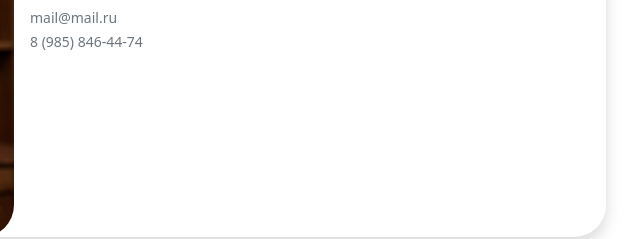
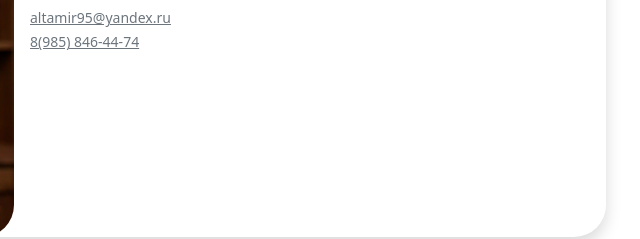
Before and after one commit to oktyabrsky/oktyabrsky.github.io, a plain HTML site: page index.html in a window 1280 px wide. Shown: the part 266-505 px from the top of the page, 626-1266 px from the left. Drawn offline with nearby package versions, Linux system fonts and the light colour scheme.

Commit message:
Update index.html

```diff
--- a/index.html
+++ b/index.html
@@ -19,20 +19,20 @@
                     Ивантеевка
                 </a>
                 <div class="" id="navbarSupportedContent">
-                    <a class="icon-in-navbar" href="mailto:altamir95@yandex.ru">
+                    <a class="icon-in-navbar" href="https://t.me/shamil_alibekov">
                         <img
                             src="https://img.icons8.com/external-tal-revivo-color-tal-revivo/24/null/external-telegram-is-a-cloud-based-instant-messaging-and-voice-over-ip-service-logo-color-tal-revivo.png" />
                     </a>
-                    <a class="icon-in-navbar " href="tel:89858464474">
+                    <a class="icon-in-navbar " href="https://vk.com/sayfullah_aknadinskiy">
                         <img
                             src="https://img.icons8.com/external-others-inmotus-design/67/null/external-VKontakte-vkontakte-others-inmotus-design-2.png" />
                     </a>
                     |
-                    <a class="icon-in-navbar" href="https://vk.com/sayfullah_aknadinskiy">
+                    <a class="icon-in-navbar" href="tel:89858464474">
                         <img
                             src="https://img.icons8.com/external-anggara-flat-anggara-putra/64/null/external-phone-ui-basic-anggara-flat-anggara-putra.png" />
                     </a>
-                    <a class="icon-in-navbar" href="https://t.me/shamil_alibekov">
+                    <a class="icon-in-navbar" href="mailto:altamir95@yandex.ru">
                         <img src="https://img.icons8.com/fluency/48/null/secured-letter.png" />
                     </a>
                 </div>
@@ -57,20 +57,20 @@
                                     <small class=" h4 text-muted">Имам</small>
                                 </div>
                                 <div>
-                                    <a class="icon-in-navbar" href="mailto:altamir95@yandex.ru">
+                                    <a class="icon-in-navbar" href="https://t.me/shamil_alibekov">
                                         <img
                                             src="https://img.icons8.com/external-tal-revivo-color-tal-revivo/24/null/external-telegram-is-a-cloud-based-instant-messaging-and-voice-over-ip-service-logo-color-tal-revivo.png" />
                                     </a>
-                                    <a class="icon-in-navbar " href="tel:89858464474">
+                                    <a class="icon-in-navbar " href="https://vk.com/sayfullah_aknadinskiy">
                                         <img
                                             src="https://img.icons8.com/external-others-inmotus-design/67/null/external-VKontakte-vkontakte-others-inmotus-design-2.png" />
                                     </a>
                                     |
-                                    <a class="icon-in-navbar" href="https://vk.com/sayfullah_aknadinskiy">
+                                    <a class="icon-in-navbar" href="tel:89858464474">
                                         <img
                                             src="https://img.icons8.com/external-anggara-flat-anggara-putra/64/null/external-phone-ui-basic-anggara-flat-anggara-putra.png" />
                                     </a>
-                                    <a class="icon-in-navbar" href="https://t.me/shamil_alibekov">
+                                    <a class="icon-in-navbar" href="mailto:altamir95@yandex.ru">
                                         <img src="https://img.icons8.com/fluency/48/null/secured-letter.png" />
                                     </a>
                                 </div>
@@ -79,7 +79,9 @@
                             <p class="card-text h4">
                                 Умарасхаб<br>Арсланалиев<br>Магомедович
                             </p>
-                            <small class=" text-muted small m-0 p-0 mt-5">mail@mail.ru<br>8 (985) 846-44-74</small>
+                            <a class=" text-muted small " href="mailto:altamir95@yandex.ru">altamir95@yandex.ru</a>
+                            <br>
+                            <a class=" text-muted small" href="tel:89858464474"> 8(985) 846-44-74</a>
                         </div>
                     </div>
                 </div>
```
